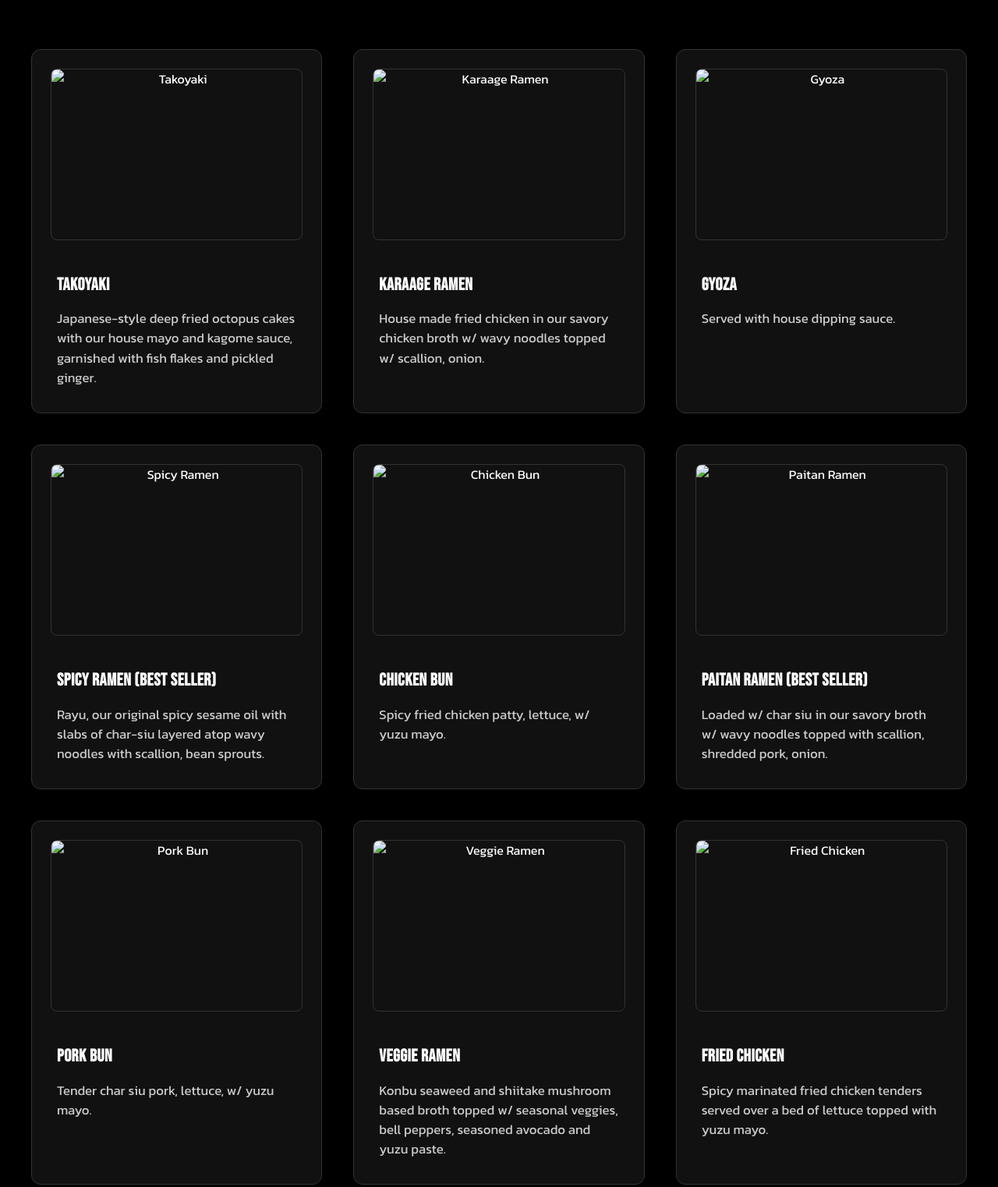
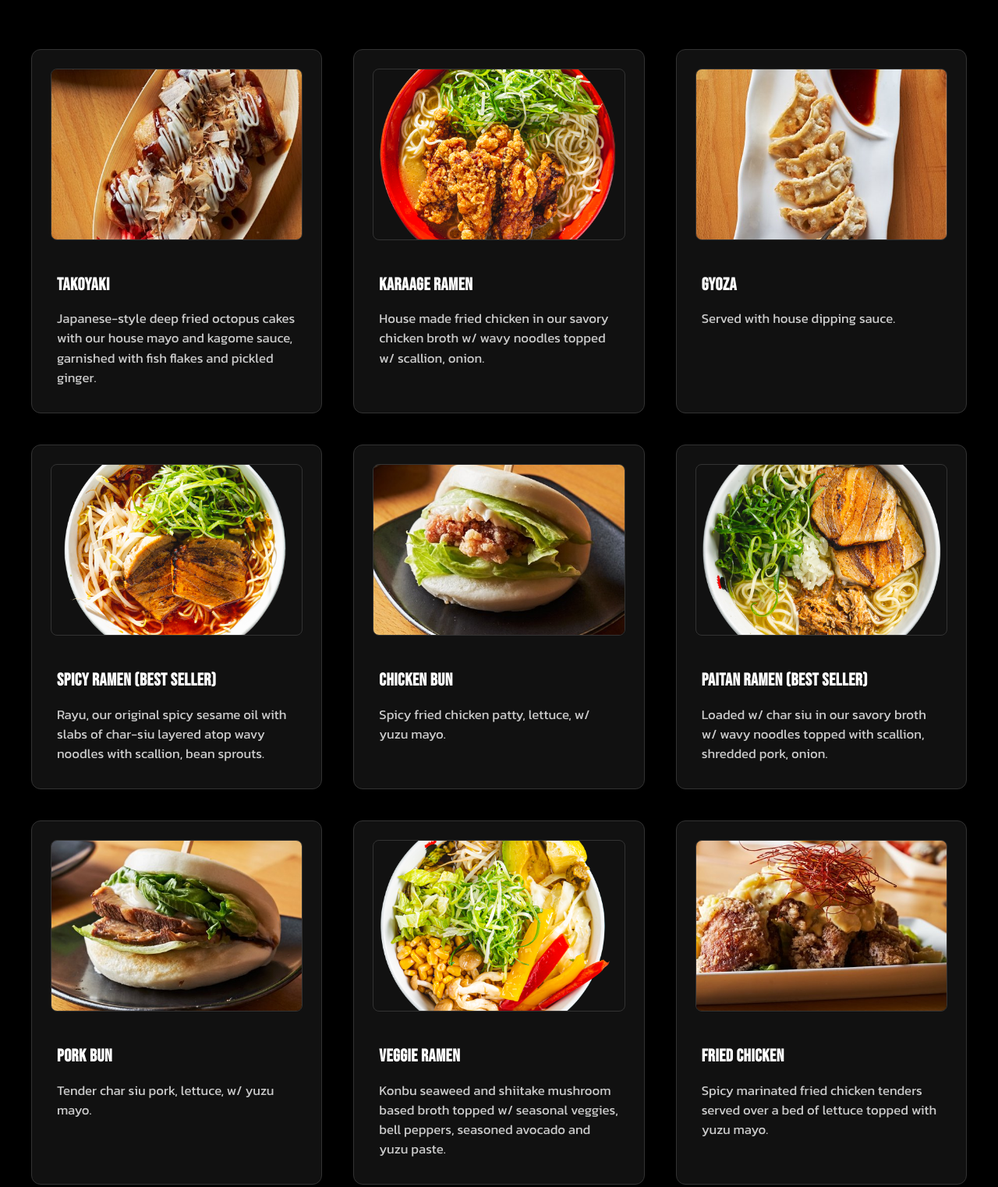
Before and after one commit to Gennnnjii/Totto-Ramen, a plain HTML site: page Menu.html in a window 1280 px wide. Shown: the part 578-2100 px from the top of the page at 78% size. Drawn offline with Linux system fonts and the light colour scheme.

Commit message:
Update Menu.html

```diff
--- a/Menu.html
+++ b/Menu.html
@@ -28,7 +28,7 @@
 
     body {
       font-family: var(--font-body);
-      background: url('IMG/totto ramen.png') no-repeat center center fixed;
+      background: url('totto ramen.png') no-repeat center center fixed;
       background-size: cover;
       color: #fff;
       line-height: 1.6;
@@ -494,7 +494,7 @@
     <section class="menu-gallery">
       <div class="menu-items">
         <div class="menu-item-box">
-          <img src="IMG/Takoyaki.jpg" alt="Takoyaki">
+          <img src="Takoyaki.jpg" alt="Takoyaki">
           <div class="menu-description">
             <h3>Takoyaki</h3>
             <p>Japanese-style deep fried octopus cakes with our house mayo and kagome sauce, garnished with fish flakes and pickled ginger.</p>
@@ -502,7 +502,7 @@
         </div>
 
         <div class="menu-item-box">
-          <img src="IMG/Karaage.png" alt="Karaage Ramen">
+          <img src="Karaage.png" alt="Karaage Ramen">
           <div class="menu-description">
             <h3>Karaage Ramen</h3>
             <p>House made fried chicken in our savory chicken broth w/ wavy noodles topped w/ scallion, onion.</p>
@@ -510,7 +510,7 @@
         </div>
 
         <div class="menu-item-box">
-          <img src="IMG/Gyoza.jpg" alt="Gyoza">
+          <img src="Gyoza.jpg" alt="Gyoza">
           <div class="menu-description">
             <h3>Gyoza</h3>
             <p>Served with house dipping sauce.</p>
@@ -518,7 +518,7 @@
         </div>
 
         <div class="menu-item-box">
-          <img src="IMG/SpicyRamen.png" alt="Spicy Ramen">
+          <img src="SpicyRamen.png" alt="Spicy Ramen">
           <div class="menu-description">
             <h3>Spicy Ramen (Best Seller)</h3>
             <p>Rayu, our original spicy sesame oil with slabs of char-siu layered atop wavy noodles with scallion, bean sprouts.</p>
@@ -526,7 +526,7 @@
         </div>
 
         <div class="menu-item-box">
-          <img src="IMG/Chicken+Bun.jpg" alt="Chicken Bun">
+          <img src="Chicken+Bun.jpg" alt="Chicken Bun">
           <div class="menu-description">
             <h3>Chicken Bun</h3>
             <p>Spicy fried chicken patty, lettuce, w/ yuzu mayo.</p>
@@ -534,7 +534,7 @@
         </div>
 
         <div class="menu-item-box">
-          <img src="IMG/Paitan+Ramen.png" alt="Paitan Ramen">
+          <img src="Paitan+Ramen.png" alt="Paitan Ramen">
           <div class="menu-description">
             <h3>Paitan Ramen (Best Seller)</h3>
             <p>Loaded w/ char siu in our savory broth w/ wavy noodles topped with scallion, shredded pork, onion.</p>
@@ -542,7 +542,7 @@
         </div>
 
         <div class="menu-item-box">
-          <img src="IMG/Pork+Bun.jpg" alt="Pork Bun">
+          <img src="Pork+Bun.jpg" alt="Pork Bun">
           <div class="menu-description">
             <h3>Pork Bun</h3>
             <p>Tender char siu pork, lettuce, w/ yuzu mayo.</p>
@@ -550,7 +550,7 @@
         </div>
 
         <div class="menu-item-box">
-          <img src="IMG/Vegetable+Ramen.png" alt="Veggie Ramen">
+          <img src="Vegetable+Ramen.png" alt="Veggie Ramen">
           <div class="menu-description">
             <h3>Veggie Ramen</h3>
             <p>Konbu seaweed and shiitake mushroom based broth topped w/ seasonal veggies, bell peppers, seasoned avocado and yuzu paste.</p>
@@ -558,7 +558,7 @@
         </div>
 
         <div class="menu-item-box">
-          <img src="IMG/Fried+Chicken.jpg" alt="Fried Chicken">
+          <img src="Fried+Chicken.jpg" alt="Fried Chicken">
           <div class="menu-description">
             <h3>Fried Chicken</h3>
             <p>Spicy marinated fried chicken tenders served over a bed of lettuce topped with yuzu mayo.</p>
@@ -566,7 +566,7 @@
         </div>
 
         <div class="menu-item-box">
-          <img src="IMG/Miso+Paitan.png" alt="Miso Ramen">
+          <img src="Miso+Paitan.png" alt="Miso Ramen">
           <div class="menu-description">
             <h3>Misu Ramen</h3>
             <p>scoop of house made miso paste served with wavy noodles, char-siu, half a seasoned soft boiled egg, scallion, bean sprouts, & onion.</p>
@@ -574,7 +574,7 @@
         </div>
 
         <div class="menu-item-box">
-          <img src="IMG/Tuna+Don.jpg" alt="Tuna Don">
+          <img src="Tuna+Don.jpg" alt="Tuna Don">
           <div class="menu-description">
             <h3>Tuna Don</h3>
             <p>Chopped tuna combined with spicy mayo over steamed rice, topped with refreshing cucumber, masago, lettuce and scallion.</p>
@@ -582,7 +582,7 @@
         </div>
 
         <div class="menu-item-box">
-          <img src="IMG/Shrimp+Ramen.png" alt="Shrimp Ramen">
+          <img src="Shrimp+Ramen.png" alt="Shrimp Ramen">
           <div class="menu-description">
             <h3>Shrimp Ramen</h3>
             <p>Housemade Shrimp paste in our broth w/ wavy noodles, half soft boiled egg, scallion, bean sprouts, onion, & shrimp. *contains peanuts and cashews*.</p>
```
